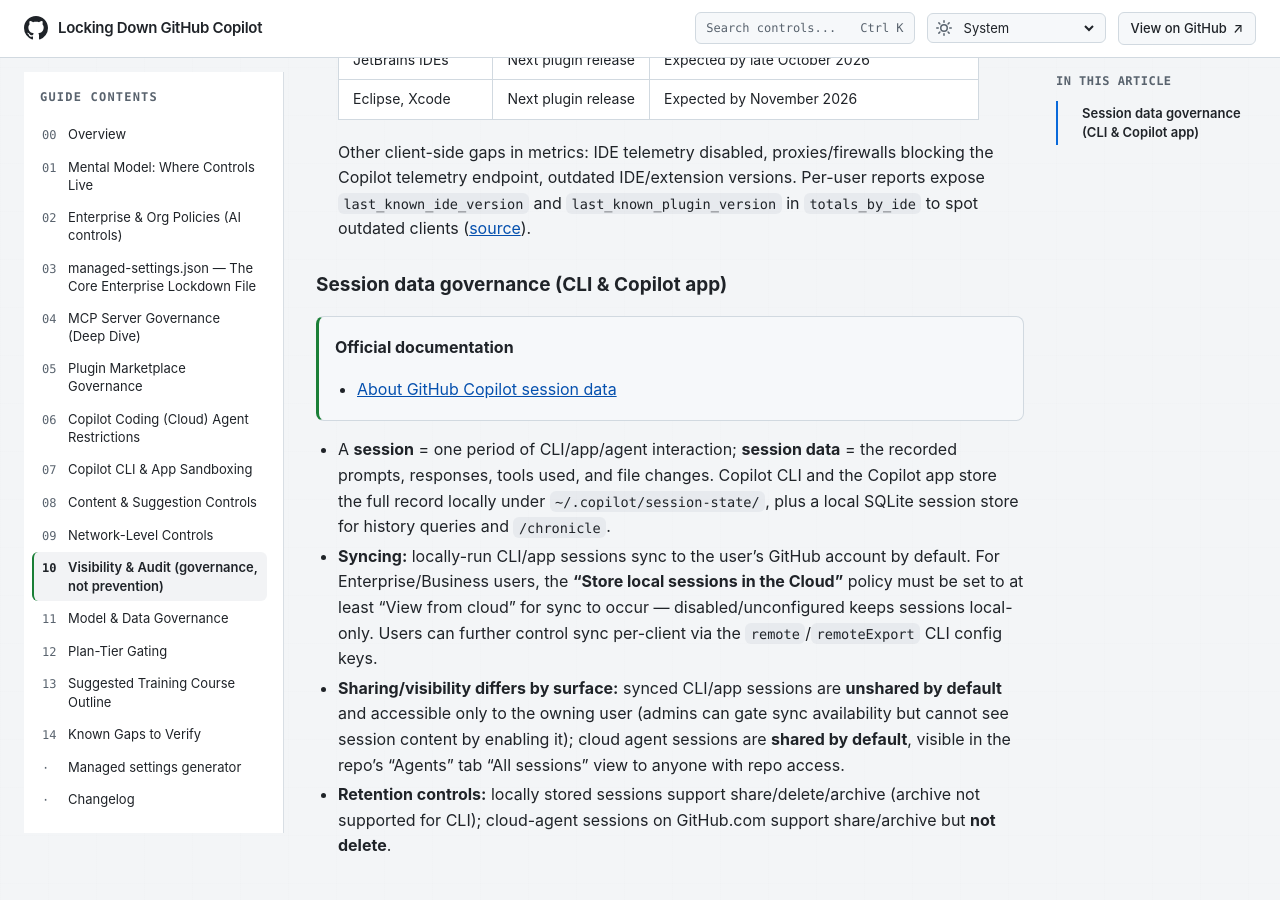
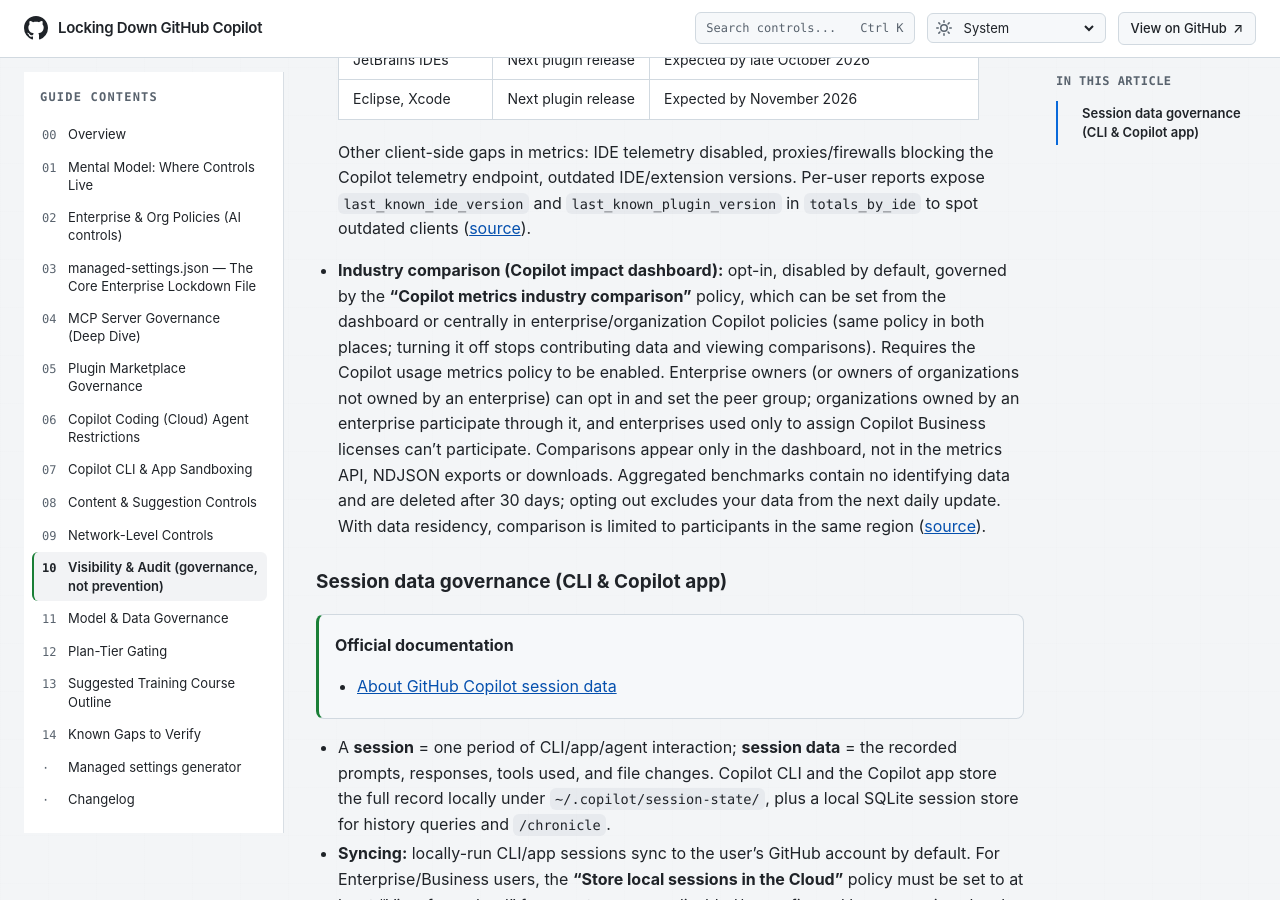
Before and after one commit to beardofedu/copilot-governance-training, a Jekyll site: the page built from docs/sections/audit-visibility.md, in a window 1280 px wide and 900 px high, scrolled down 845 px. Built offline with Jekyll 4.4.1, drawn with Linux system fonts in a browser that asks for light colours.

Commit message:
Add Copilot impact dashboard industry comparison policy

```diff
--- a/docs/sections/audit-visibility.md
+++ b/docs/sections/audit-visibility.md
@@ -28,6 +28,8 @@ last_reviewed: 2026-10-22
 
   Other client-side gaps in metrics: IDE telemetry disabled, proxies/firewalls blocking the Copilot telemetry endpoint, outdated IDE/extension versions. Per-user reports expose `last_known_ide_version` and `last_known_plugin_version` in `totals_by_ide` to spot outdated clients ([source](https://github.blog/changelog/2026-10-06-update-your-ide-to-restore-agent-activity-in-copilot-usage-metrics/)).
 
+- **Industry comparison (Copilot impact dashboard):** opt-in, disabled by default, governed by the **"Copilot metrics industry comparison"** policy, which can be set from the dashboard or centrally in enterprise/organization Copilot policies (same policy in both places; turning it off stops contributing data and viewing comparisons). Requires the Copilot usage metrics policy to be enabled. Enterprise owners (or owners of organizations not owned by an enterprise) can opt in and set the peer group; organizations owned by an enterprise participate through it, and enterprises used only to assign Copilot Business licenses can't participate. Comparisons appear only in the dashboard, not in the metrics API, NDJSON exports or downloads. Aggregated benchmarks contain no identifying data and are deleted after 30 days; opting out excludes your data from the next daily update. With data residency, comparison is limited to participants in the same region ([source](https://github.blog/changelog/2026-10-22-industry-comparisons-in-the-copilot-impact-dashboard/)).
+
 ### Session data governance (CLI & Copilot app)
 > **Official documentation**
 > - [About GitHub Copilot session data](https://docs.github.com/en/copilot/concepts/security-governance-and-network-settings/session-data)
```
Also changed, not shown: docs/CHANGELOG.md.
